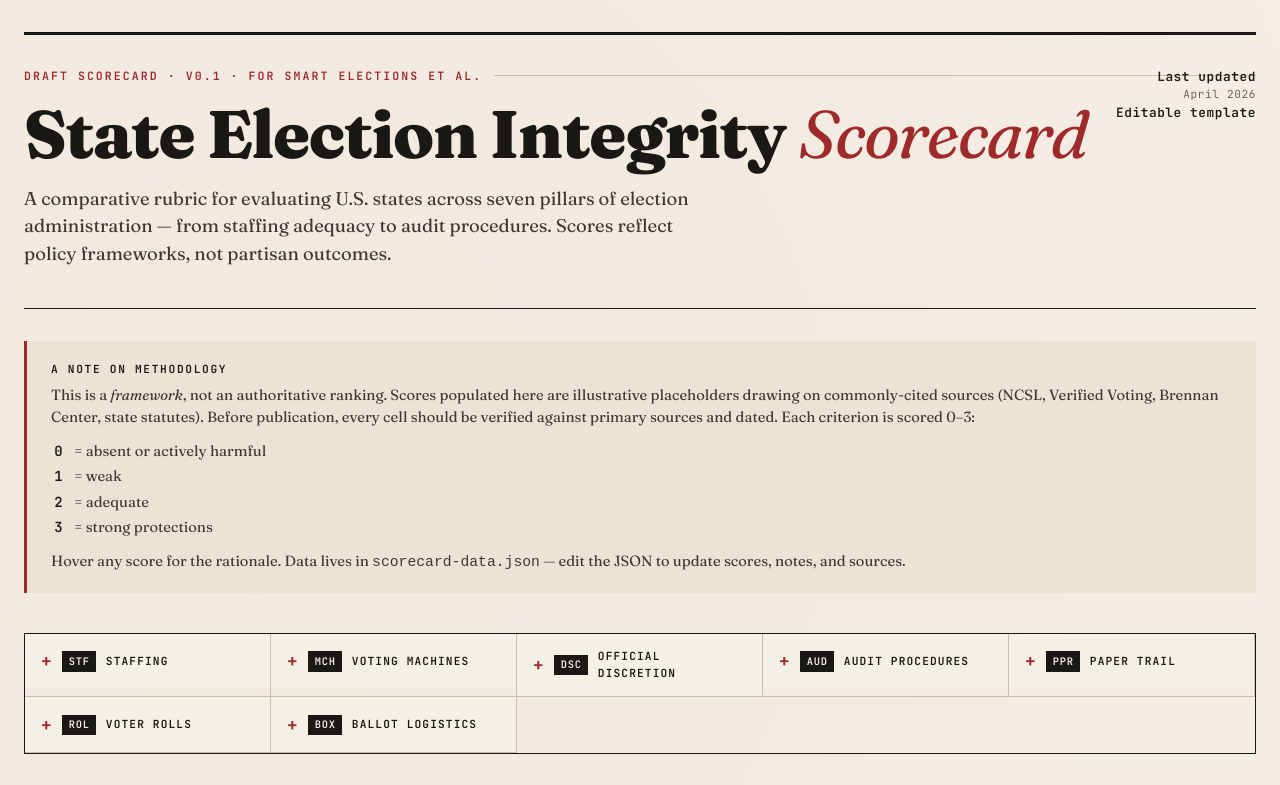
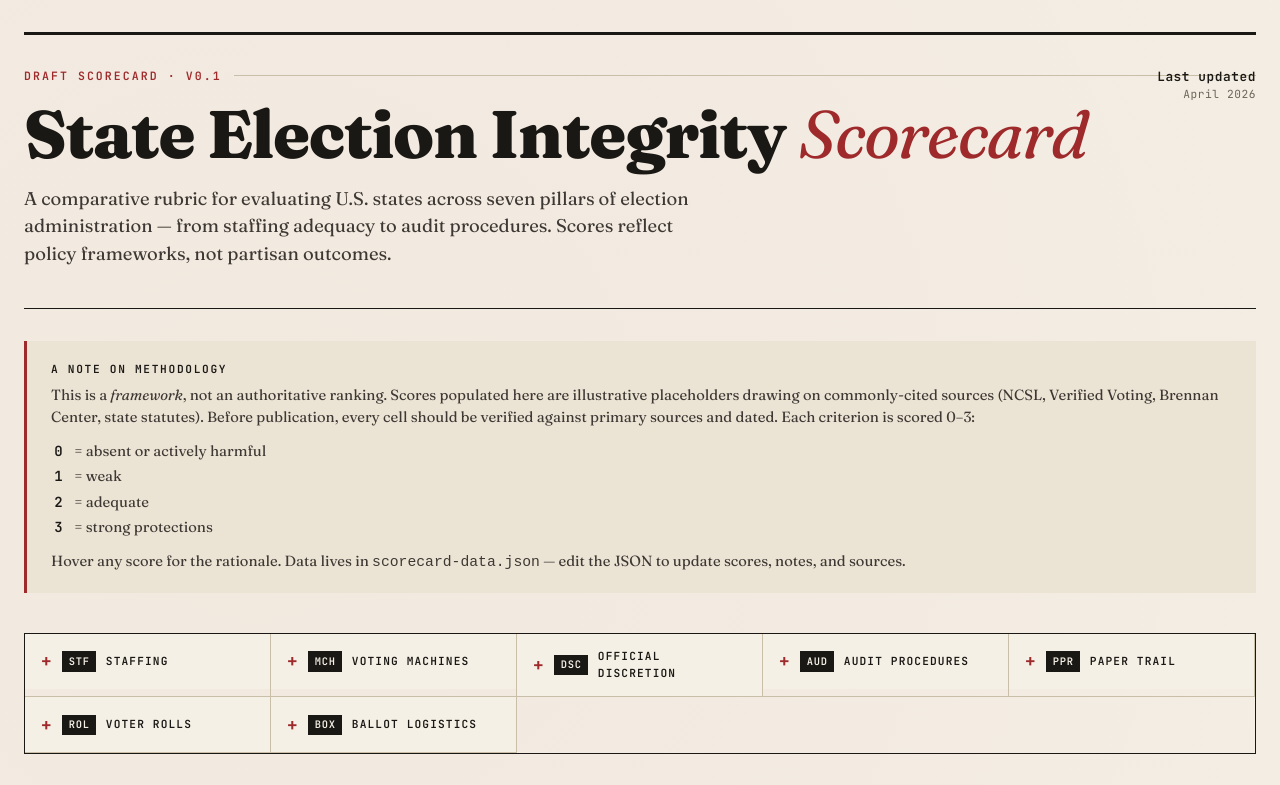
Before and after one commit to mroswell/ElectionIntegrityScorecard, a plain HTML site: page index.html in a window 1280 px wide. Shown: the top 785 px of the page. Drawn offline with Linux system fonts and the light colour scheme.

Commit message:
Update eyebrow text and remove editable template note
Removed unnecessary text from the eyebrow section and cleaned up the template indication.

```diff
--- a/index.html
+++ b/index.html
@@ -593,13 +593,13 @@
 <div class="wrap">
 
   <header>
-    <div class="eyebrow">Draft Scorecard · v0.1 · For SMART Elections et al.</div>
+    <div class="eyebrow">Draft Scorecard · v0.1</div>
     <h1>State Election Integrity <em>Scorecard</em></h1>
     <p class="lede">A comparative rubric for evaluating U.S. states across seven pillars of election administration — from staffing adequacy to audit procedures. Scores reflect policy frameworks, not partisan outcomes.</p>
     <div class="meta">
       <strong>Last updated</strong>
       April 2026<br>
-      <strong>Editable template</strong>
+      <strong></strong>
     </div>
   </header>
 
```
